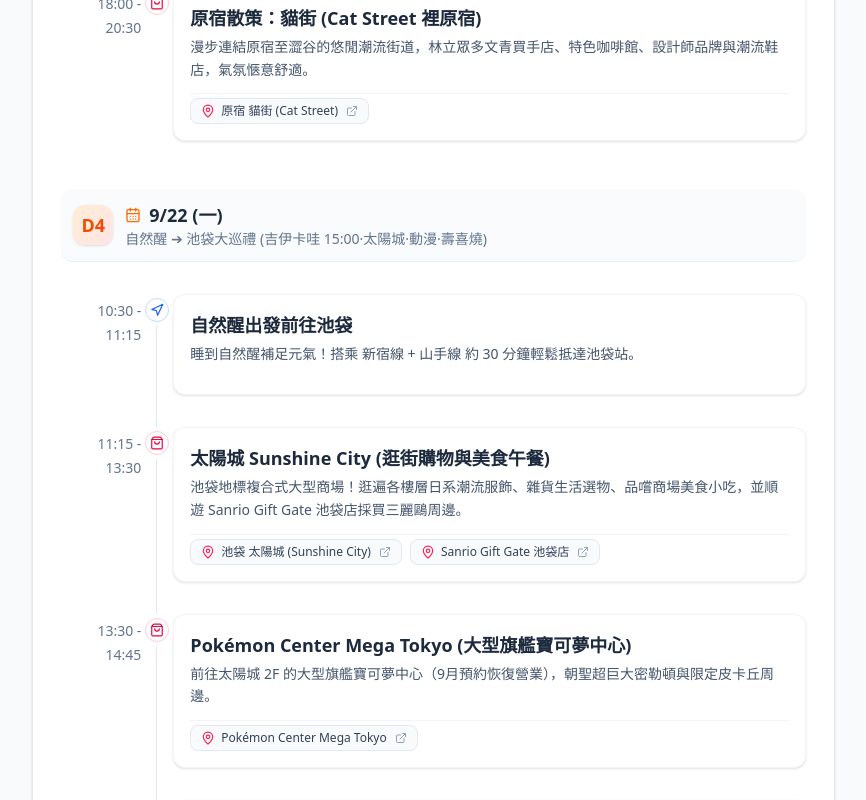
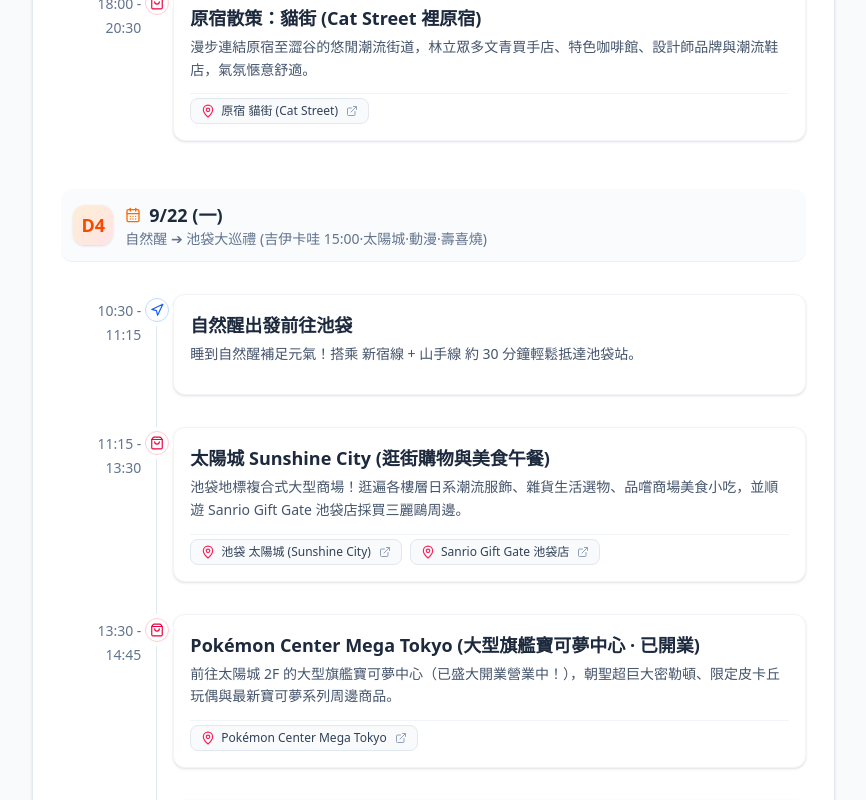
Before and after one commit to shusteven110/japan-tokyo-chiikawa-0913, a React (Vite) app: page / in a window 1280 px wide. Shown: the part 2930-3730 px from the top of the page, without its empty margins (413-1279 px from the left). Built offline with nearby package versions, Linux system fonts and the light colour scheme.

Commit message:
chore: update deployment config and trip details
- Update Vite base path for GitHub Pages compatibility
- Bump storage version to clear cache
- Update Pokémon Center status and info
- Upgrade CI/CD pipeline and Node.js version

```diff
--- a/src/components/TodoList.tsx
+++ b/src/components/TodoList.tsx
@@ -3,7 +3,7 @@ import { CircleCheck, Circle, MapPin, ExternalLink, Pen } from 'lucide-react';
 import { TodoItem } from '../types';
 import { INITIAL_TODOS } from '../data/tripData';
 
-const STORAGE_KEY = 'tokyo-trip-todos-v3';
+const STORAGE_KEY = 'tokyo-trip-todos-v4';
 
 export const TodoList: React.FC = () => {
   const [todos, setTodos] = useState<TodoItem[]>(() => {
--- a/src/data/tripData.ts
+++ b/src/data/tripData.ts
@@ -63,9 +63,9 @@ export const INITIAL_TODOS: TodoItem[] = [
   },
   {
     id: 'pokemon_center',
-    label: '預約 Pokémon Center Mega Tokyo 入場 (9月預約恢復營業)',
+    label: '逛 Pokémon Center Mega Tokyo (池袋太陽城 2F · 已盛大開業營業中)',
     checked: false,
-    comment: '池袋太陽城 2F',
+    comment: '池袋太陽城 2F · 正常營業',
     mapUrl: 'https://maps.app.goo.gl/5gYBz6vRk1r4beTZ6',
     mapName: 'Pokémon Center Mega Tokyo',
   },
@@ -288,8 +288,8 @@ export const ITINERARY_DATA: DayPlan[] = [
       },
       {
         time: '13:30 - 14:45',
-        title: 'Pokémon Center Mega Tokyo (大型旗艦寶可夢中心)',
-        description: '前往太陽城 2F 的大型旗艦寶可夢中心（9月預約恢復營業），朝聖超巨大密勒頓與限定皮卡丘周邊。',
+        title: 'Pokémon Center Mega Tokyo (大型旗艦寶可夢中心 · 已開業)',
+        description: '前往太陽城 2F 的大型旗艦寶可夢中心（已盛大開業營業中！），朝聖超巨大密勒頓、限定皮卡丘玩偶與最新寶可夢系列周邊商品。',
         type: 'shopping',
         locations: [
           {
--- a/vite.config.ts
+++ b/vite.config.ts
@@ -5,7 +5,10 @@ import {defineConfig} from 'vite';
 
 export default defineConfig(() => {
   return {
-    base: './',
+    base:
+      process.env.GITHUB_ACTIONS && process.env.GITHUB_REPOSITORY
+        ? `/${process.env.GITHUB_REPOSITORY.split('/')[1]}/`
+        : './',
     plugins: [react(), tailwindcss()],
     resolve: {
       alias: {
```
Also changed, not shown: 1 other file (tests, documents, lock files or other folders).
